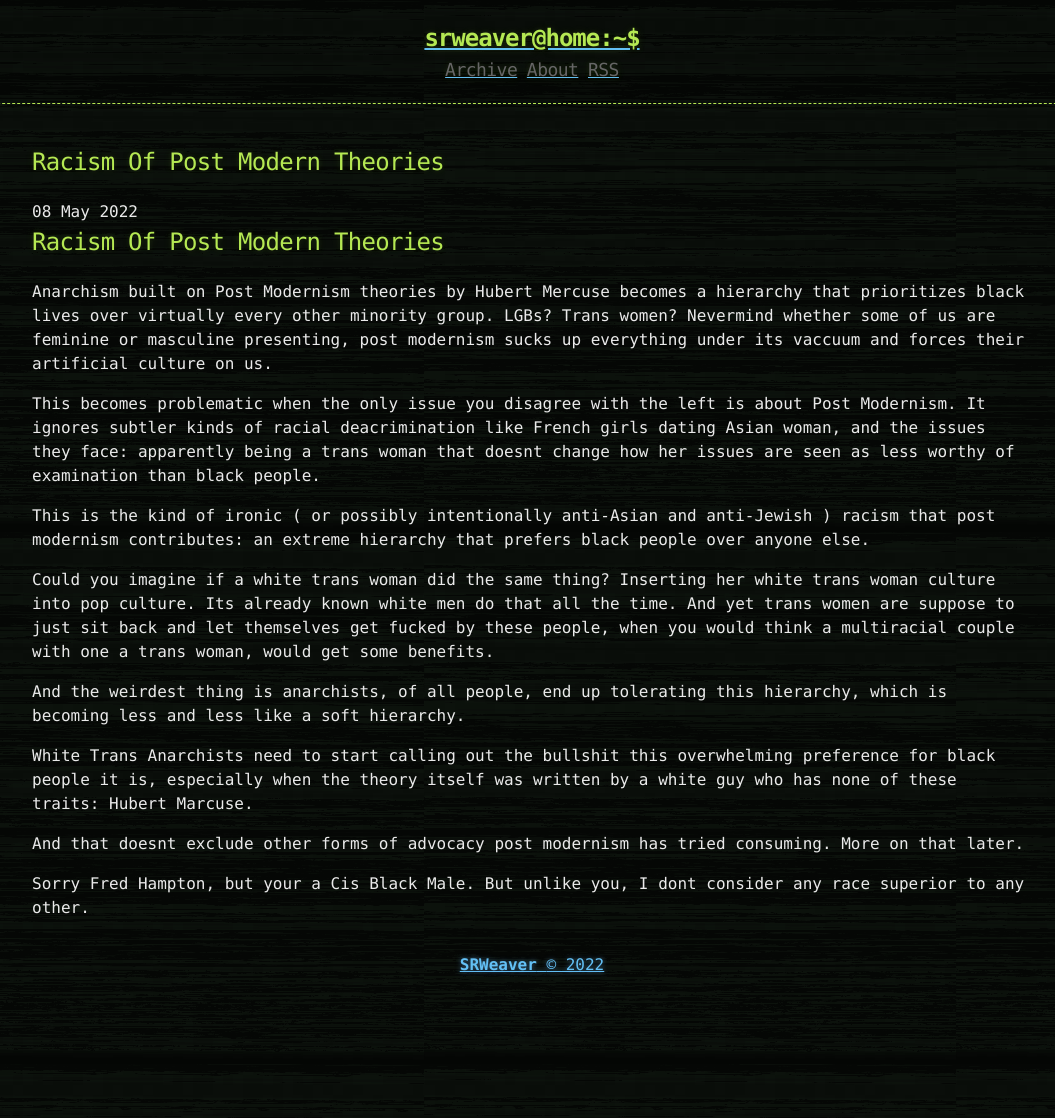
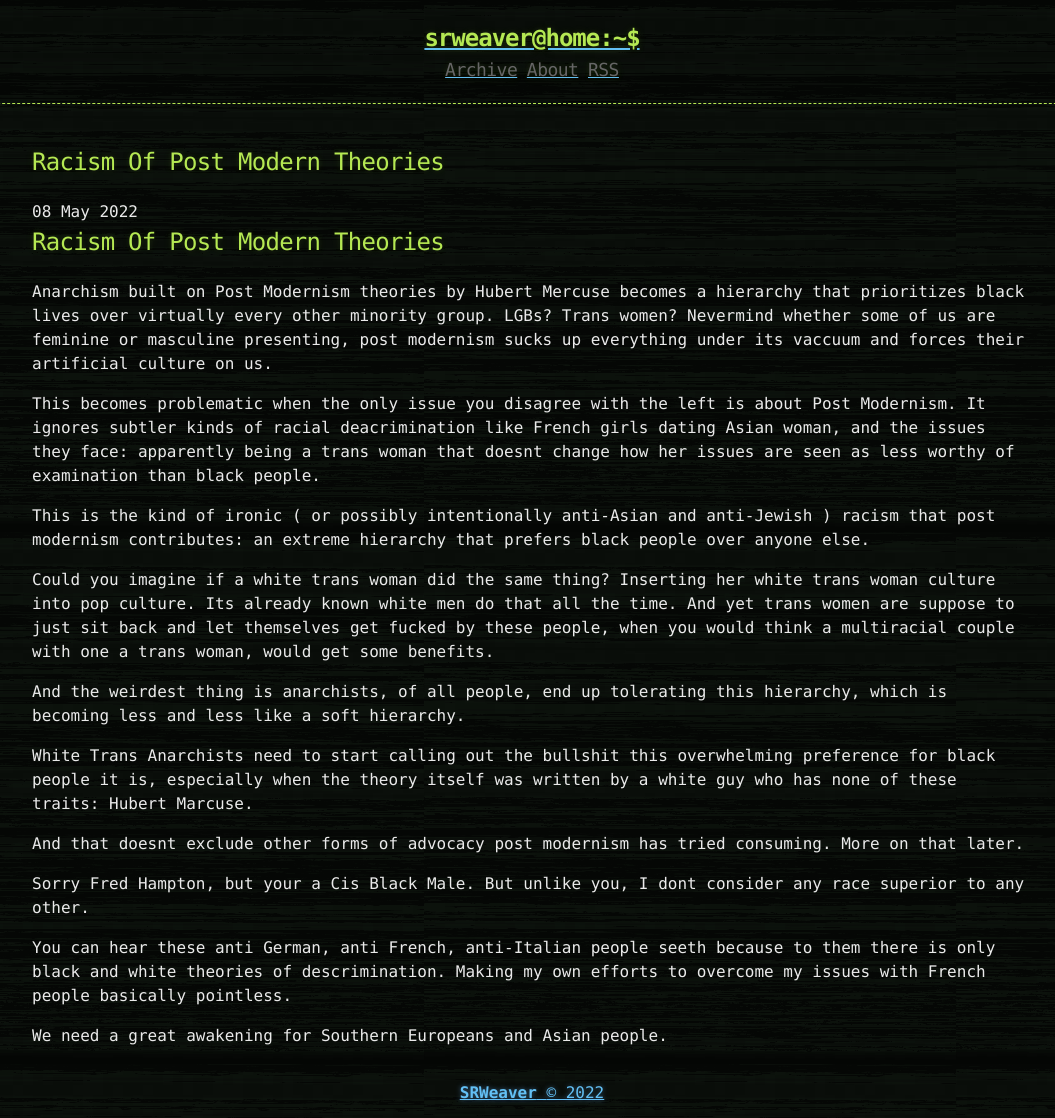
Before and after one commit to LWFlouisa/WeaverNewsletter, a Jekyll site: the page built from _posts/2022-05-08-racismofpostmoderntheories.md, in a window 1280 px wide. Shown: the whole page, without its empty margins (108-1163 px from the left). Built offline with Jekyll 4.4.1, drawn with Linux system fonts in a browser that asks for light colours; before the commit the page ends 990 px from its top, so only the background shows below that.

Commit message:
Update 2022-05-08-racismofpostmoderntheories.md

```diff
--- a/_posts/2022-05-08-racismofpostmoderntheories.md
+++ b/_posts/2022-05-08-racismofpostmoderntheories.md
@@ -19,3 +19,7 @@ White Trans Anarchists need to start calling out the bullshit this overwhelming
 And that doesnt exclude other forms of advocacy post modernism has tried consuming. More on that later.
 
 Sorry Fred Hampton, but your a Cis Black Male. But unlike you, I dont consider any race superior to any other.
+
+You can hear these anti German, anti French, anti-Italian people seeth because to them there is only black and white theories of descrimination. Making my own efforts to overcome my issues with French people basically pointless.
+
+We need a great awakening for Southern Europeans and Asian people.
```
